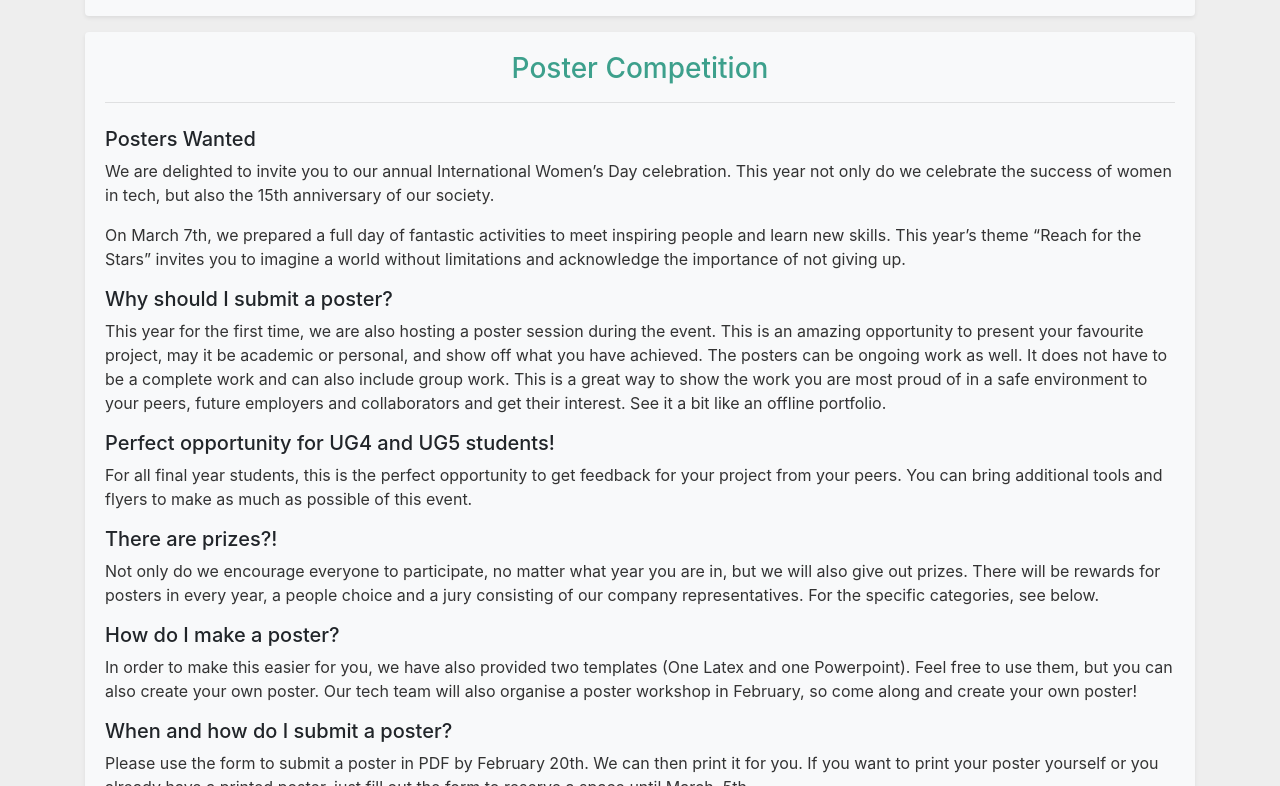
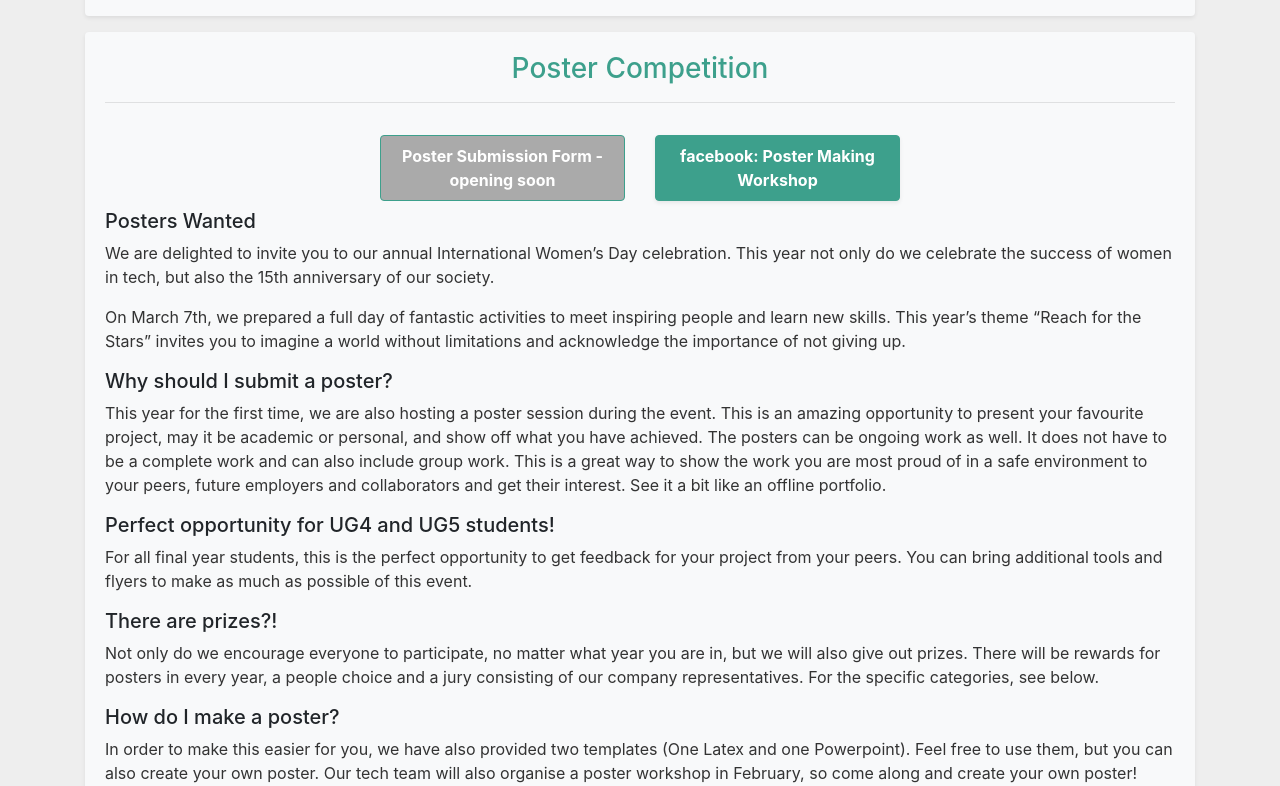
Before and after one commit to edinburgh-hoppers/website, a Jekyll site: the page built from _pages/iwd20.html, in a window 1280 px wide and 900 px high, scrolled down 1990 px, cut to the strip 114-900 px from the top of the window. Built offline with Jekyll 4.4.1, drawn with Linux system fonts in a browser that asks for light colours; some of the changed text lies outside the part shown.

Commit message:
Added buttons to Poster Competition section in IWD20

```diff
--- a/_includes/iwd20/posterCompetition.html
+++ b/_includes/iwd20/posterCompetition.html
@@ -1,21 +1,18 @@
 <div id="posterCompetition">
+  <div class="row center-content align-items-center">
+    <div class="col-12 col-md-4 col-lg-3 my-2 button-div">
+      <!-- later: delete style attribute, add classes: clickable clickable-sm shadow-sm -->
+      <a style="background-color: #aaa; pointer-events: none; cursor: default;" class="button" href="">Poster Submission Form - opening soon</a>
+    </div>
+    <div class="col-12 col-md-4 col-lg-3 my-2 button-div">
+      <a class="button clickable clickable-sm shadow-sm" href="https://www.facebook.com/events/211561000005629/" target="_blank">facebook: Poster Making Workshop</a>
+    </div>
+  </div>
+
   {%- for member in site.data[page.posterCompetition] -%}
     <div>
       <h5>{{ member.subtitle }}</h5>
       <p>{{ member.text }}</h5>
     </div>
   {%- endfor -%}
-
-
-  <div class="row center-content align-items-center">
-    <p>The eventbrite link will be up soon!</p>
-    <!-- Links for eventbrite and facebook for Poster Workshop
-    <div class="col-12 col-md-4 col-lg-3 my-2 button-div">
-      <a class="button clickable clickable-sm shadow-sm" href="">eventbrite</a>
-    </div>
-    <div class="col-12 col-md-4 col-lg-3 my-2 button-div">
-      <a class="button clickable clickable-sm shadow-sm" href="">facebook: Poster Making Workshop</a>
-    </div>
-    -->
-  </div>
 </div>
```
